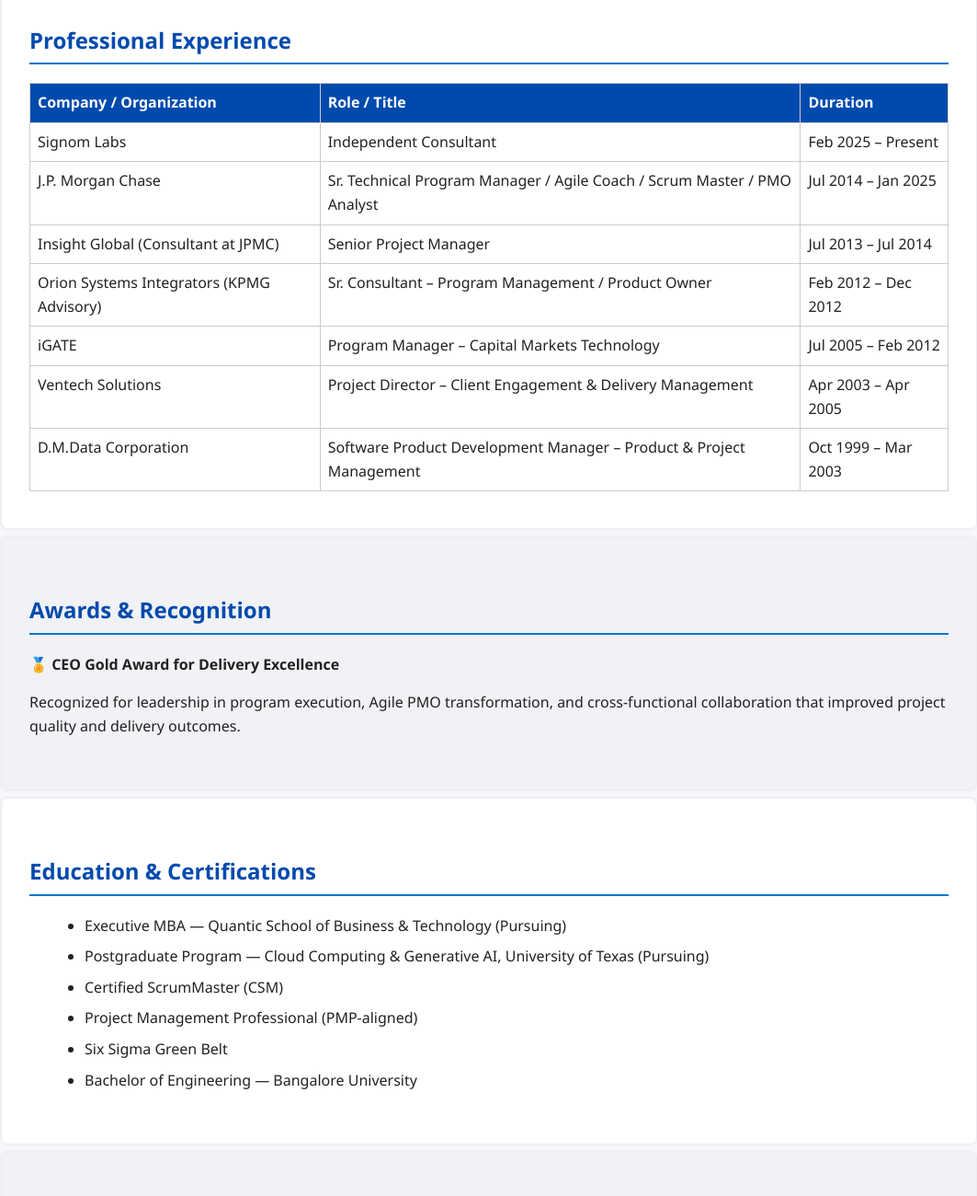
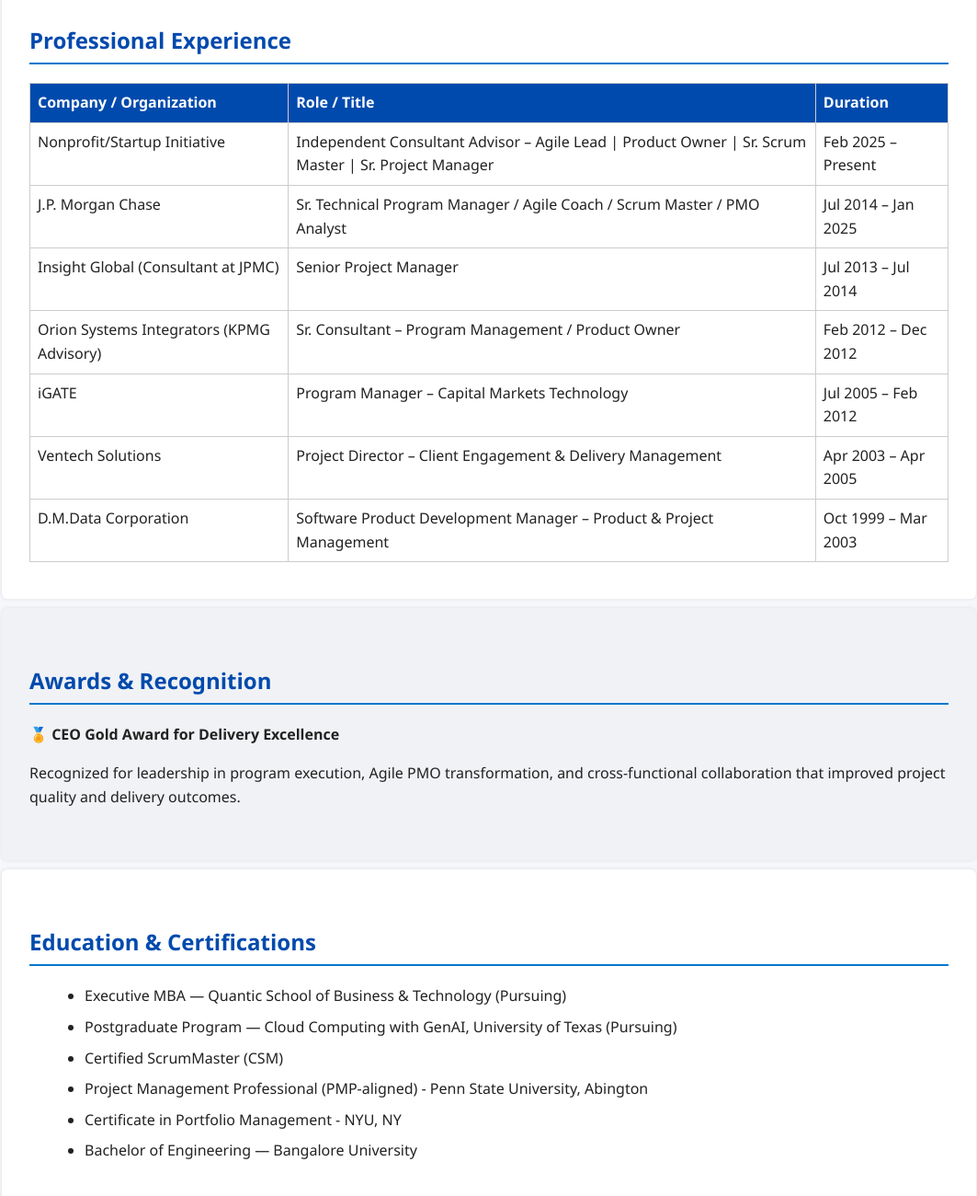
Before and after one commit to SSundar07/ssundaresan.github.io, a plain HTML site: page index.html in a window 1280 px wide. Shown: the part 2500-3800 px from the top of the page at 92% size, without its empty margins (108-1171 px from the left). Drawn offline with Linux system fonts and the light colour scheme.

Commit message:
Update work experience and education details

```diff
--- a/index.html
+++ b/index.html
@@ -162,7 +162,7 @@
       <th>Role / Title</th>
       <th>Duration</th>
     </tr>
-    <tr><td>Signom Labs</td><td>Independent Consultant</td><td>Feb 2025 – Present</td></tr>
+    <tr><td>Nonprofit/Startup Initiative</td><td>Independent Consultant Advisor – Agile Lead | Product Owner | Sr. Scrum Master | Sr. Project Manager</td><td>Feb 2025 – Present</td></tr>
     <tr><td>J.P. Morgan Chase</td><td>Sr. Technical Program Manager / Agile Coach / Scrum Master / PMO Analyst</td><td>Jul 2014 – Jan 2025</td></tr>
     <tr><td>Insight Global (Consultant at JPMC)</td><td>Senior Project Manager</td><td>Jul 2013 – Jul 2014</td></tr>
     <tr><td>Orion Systems Integrators (KPMG Advisory)</td><td>Sr. Consultant – Program Management / Product Owner</td><td>Feb 2012 – Dec 2012</td></tr>
@@ -182,10 +182,10 @@
   <h2>Education & Certifications</h2>
   <ul>
     <li>Executive MBA — Quantic School of Business & Technology (Pursuing)</li>
-    <li>Postgraduate Program — Cloud Computing & Generative AI, University of Texas (Pursuing)</li>
+    <li>Postgraduate Program — Cloud Computing with GenAI, University of Texas (Pursuing)</li>
     <li>Certified ScrumMaster (CSM)</li>
-    <li>Project Management Professional (PMP-aligned)</li>
-    <li>Six Sigma Green Belt</li>
+    <li>Project Management Professional (PMP-aligned) - Penn State University, Abington</li>
+    <li>Certificate in Portfolio Management - NYU, NY</li>
     <li>Bachelor of Engineering — Bangalore University</li>
   </ul>
 </section>
```
